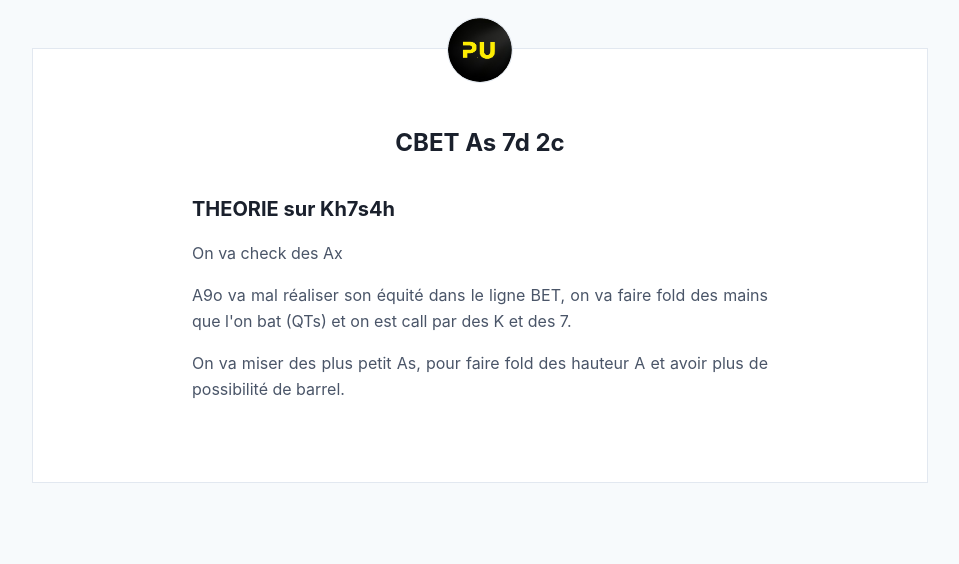
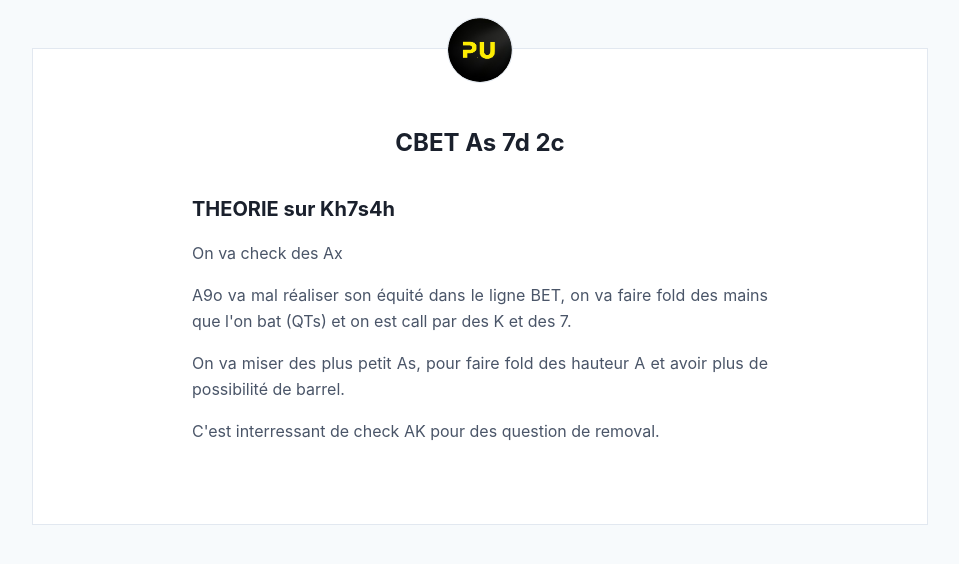
Before and after one commit to greglejeune/blog, a Jekyll site: the page built from _posts/2024-02-04-btnvsbb-cbet-Kh7s4h.md, in a window 1280 px wide. Shown: the top 564 px of the page, without its empty margins (160-1119 px from the left). Built offline with Jekyll 4.4.1, drawn with Linux system fonts in a browser that asks for light colours.

Commit message:
Update 2024-02-04-btnvsbb-cbet-Kh7s4h.md

```diff
--- a/_posts/2024-02-04-btnvsbb-cbet-Kh7s4h.md
+++ b/_posts/2024-02-04-btnvsbb-cbet-Kh7s4h.md
@@ -17,6 +17,6 @@ categories: pu btnvsbb cbet srp ip
 
   <p>On va miser des plus petit As, pour faire fold des hauteur A et avoir plus de possibilité de barrel.</p>
 
-
+  <p>C'est interressant de check AK pour des question de removal.</p>
 
 </div>
```
